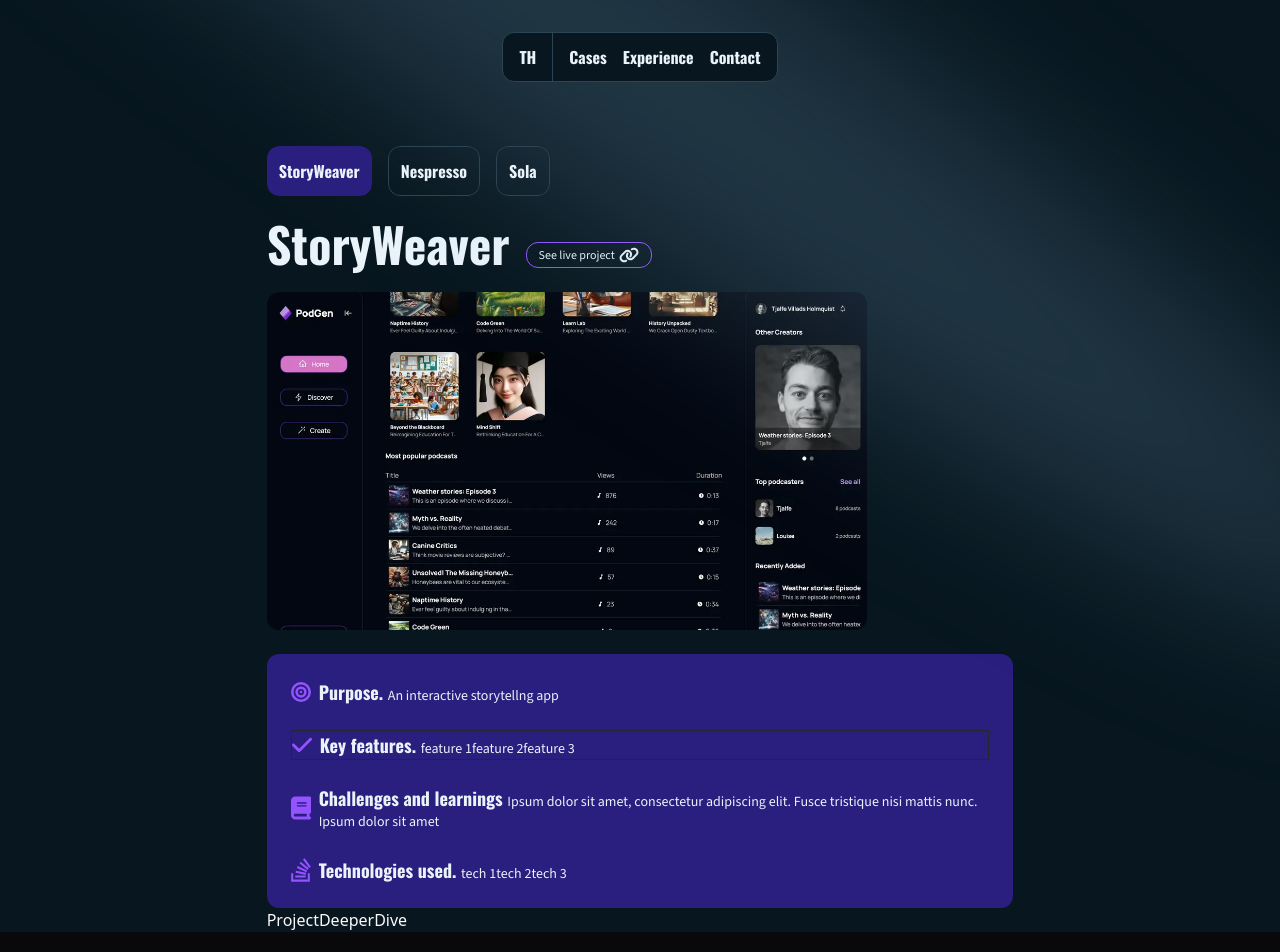
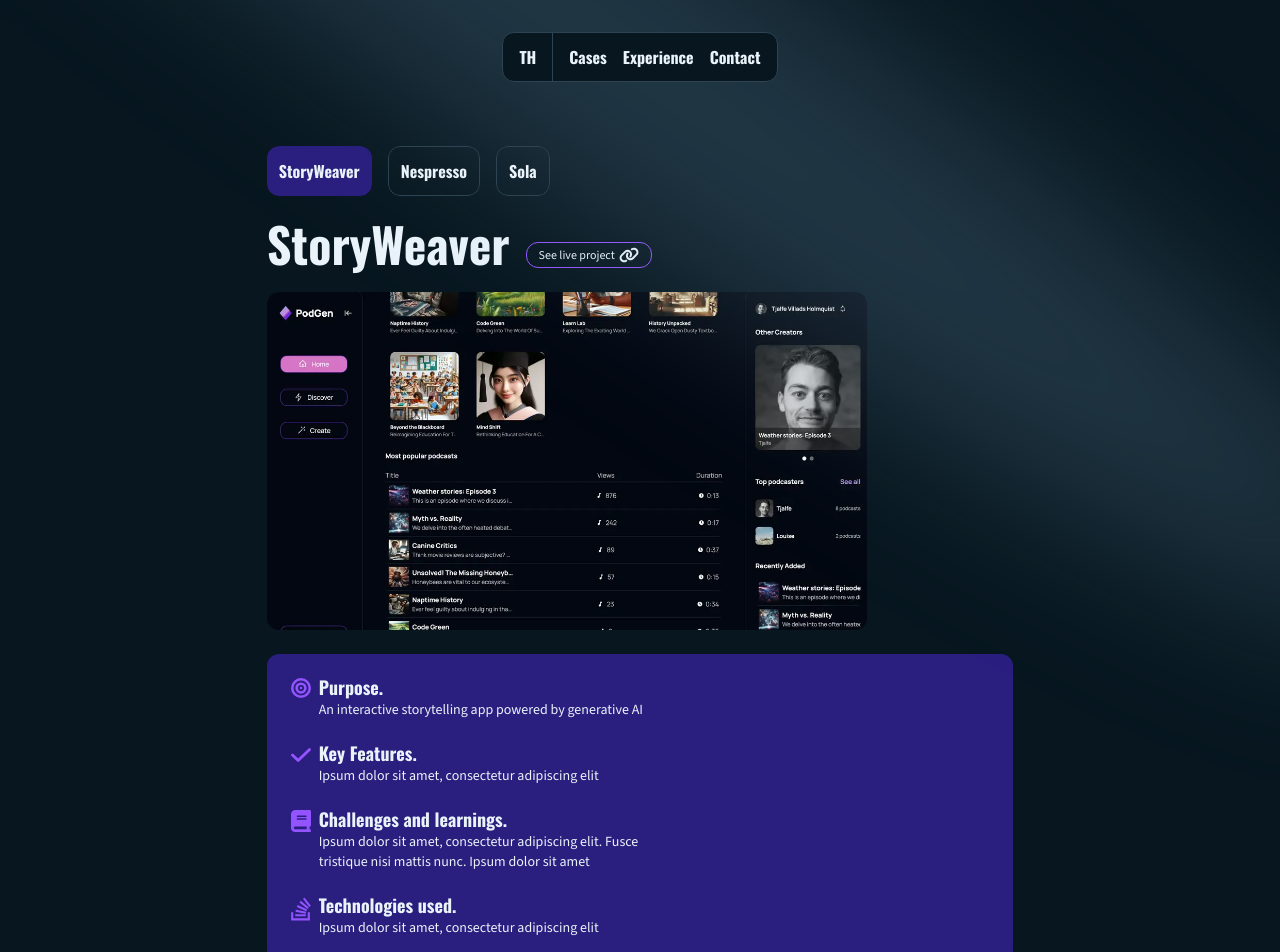
Before and after one commit to t-holmquist/portfolio, a Next.js app: page /cases in a window 1280 px wide. Shown: the top 952 px of the page. Built offline with nearby package versions, Linux system fonts and the light colour scheme.

Commit message:
update to summary design

```diff
--- a/components/ProjectSummary.tsx
+++ b/components/ProjectSummary.tsx
@@ -4,11 +4,9 @@ import { cn } from "@/utils/cn";
 import { motion } from "framer-motion";
 import { useState } from 'react';
 import MagicButton from "./ui/MagicButton";
-import { FaExternalLinkAlt } from "react-icons/fa";
 import Link from "next/link";
 import { ProjectData } from "@/data";
 import Image from 'next/image'
-
 
 const ProjectSummary = ({
     className
@@ -66,7 +64,7 @@ const ProjectSummary = ({
                 transition={{
                 duration: 1,
                 }}
-                className="text-5xl font-bold font-oswald">StoryWeaver</motion.h1>
+                className="text-5xl font-bold font-oswald">{ProjectData[projectId].content.title}</motion.h1>
                 <motion.div
                 initial={{x: -10, opacity: 0}}
                 animate={{x: 0, opacity: 1}}
@@ -107,26 +105,46 @@ const ProjectSummary = ({
                 <motion.div
                 variants={childItemVariant}
                 className="flex gap-2">
-                    <Image src={"/projectIcons/bullseye-solid.svg"} width={20} height={20} alt="key features"/>
-                    <p className="font-sourceSans text-brandTextWhite text-sm"><span className="font-oswald text-lg font-bold">Purpose. </span>{ProjectData[projectId].content.Purpose}</p>
-                </motion.div>
-                <motion.div
-                variants={childItemVariant}
-                className="flex gap-2 border">
-                    <Image src={"/projectIcons/check-solid.svg"} width={20} height={20} alt="key features"/>
-                    <p className="font-sourceSans text-brandTextWhite text-sm"><span className="font-oswald text-lg font-bold">Key features. </span>{ProjectData[projectId].content.keyFeatures}</p>
+                    <div>
+                        <Image src={"/projectIcons/bullseye-solid.svg"} width={20} height={20} alt="purpose"/>
+                    </div>
+                    <div className="space-y-1">
+                        <h2 className="font-oswald font-bold text-lg leading-none">Purpose.</h2>
+                        <p className="font-sourceSans text-brandTextWhite text-sm">{ProjectData[projectId].content.Purpose}</p>
+                    </div>
                 </motion.div>
                 <motion.div
                 variants={childItemVariant}
                 className="flex gap-2">
-                    <Image src={"/projectIcons/book-solid.svg"} width={20} height={20} alt="key features"/>
-                    <p className="font-sourceSans text-brandTextWhite text-sm"><span className="font-oswald text-lg font-bold">Challenges and learnings </span>{ProjectData[projectId].content.learnings}</p>
+                    <div>
+                        <Image src={"/projectIcons/check-solid.svg"} width={20} height={20} alt="purpose"/>
+                    </div>
+                    <div className="space-y-1">
+                        <h2 className="font-oswald font-bold text-lg leading-none">Key Features.</h2>
+                        <p className="font-sourceSans text-brandTextWhite text-sm">{ProjectData[projectId].content.keyFeatures}</p>
+                    </div>
                 </motion.div>
                 <motion.div
                 variants={childItemVariant}
                 className="flex gap-2">
-                    <Image src={"/projectIcons/stack-overflow.svg"} width={20} height={20} alt="key features"/>
-                    <p className="font-sourceSans text-brandTextWhite text-sm"><span className="font-oswald text-lg font-bold">Technologies used. </span>{ProjectData[projectId].content.technologies}</p>
+                    <div>
+                        <Image src={"/projectIcons/book-solid.svg"} width={20} height={20} alt="purpose"/>
+                    </div>
+                    <div className="space-y-1">
+                        <h2 className="font-oswald font-bold text-lg leading-none">Challenges and learnings.</h2>
+                        <p className="font-sourceSans text-brandTextWhite text-sm max-w-xs">{ProjectData[projectId].content.learnings}</p>
+                    </div>
+                </motion.div>
+                <motion.div
+                variants={childItemVariant}
+                className="flex gap-2">
+                    <div>
+                        <Image src={"/projectIcons/stack-overflow.svg"} width={20} height={20} alt="purpose"/>
+                    </div>
+                    <div className="space-y-1">
+                        <h2 className="font-oswald font-bold text-lg leading-none">Technologies used.</h2>
+                        <p className="font-sourceSans text-brandTextWhite text-sm">{ProjectData[projectId].content.technologies}</p>
+                    </div>
                 </motion.div>
             </motion.section>
         </section>
--- a/data/index.ts
+++ b/data/index.ts
@@ -18,10 +18,10 @@ export const ProjectData = [
   imageLink: "/podGen.webp",
   content: {
     title: "StoryWeaver",
-    Purpose: "An interactive storytellng app",
-    keyFeatures: ["feature 1", "feature 2", "feature 3"],
+    Purpose: "An interactive storytelling app powered by generative AI",
+    keyFeatures: "Ipsum dolor sit amet, consectetur adipiscing elit",
     learnings: "Ipsum dolor sit amet, consectetur adipiscing elit. Fusce tristique nisi mattis nunc.  Ipsum dolor sit amet",
-    technologies: ["tech 1", "tech 2", "tech 3"],
+    technologies: "Ipsum dolor sit amet, consectetur adipiscing elit",
     }
   },
   {
@@ -31,9 +31,9 @@ export const ProjectData = [
   content: {
     title: "Nespresso",
     Purpose: "Recycleable thing",
-    keyFeatures: ["feature 1", "feature 2", "feature 3"],
+    keyFeatures: "Ipsum dolor sit amet, consectetur adipiscing elit",
     learnings: "Ipsum dolor sit amet, consectetur adipiscing elit. Fusce tristique nisi mattis nunc.  Ipsum dolor sit amet",
-    technologies: ["tech 1", "tech 2", "tech 3"],
+    technologies: "Ipsum dolor sit amet, consectetur adipiscing elit",
     }
   },
   {
@@ -43,9 +43,9 @@ export const ProjectData = [
   content: {
     title: "Sola",
     Purpose: "Coffee shop",
-    keyFeatures: ["feature 1", "feature 2", "feature 3"],
+    keyFeatures: "Ipsum dolor sit amet, consectetur adipiscing elit",
     learnings: "Ipsum dolor sit amet, consectetur adipiscing elit. Fusce tristique nisi mattis nunc.  Ipsum dolor sit amet",
-    technologies: ["tech 1", "tech 2", "tech 3"],
+    technologies: "Ipsum dolor sit amet, consectetur adipiscing elit",
     }
   },
 ];
```
